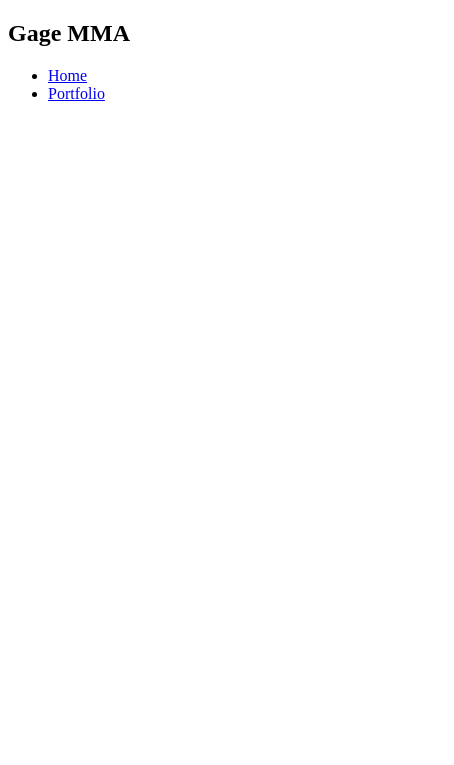
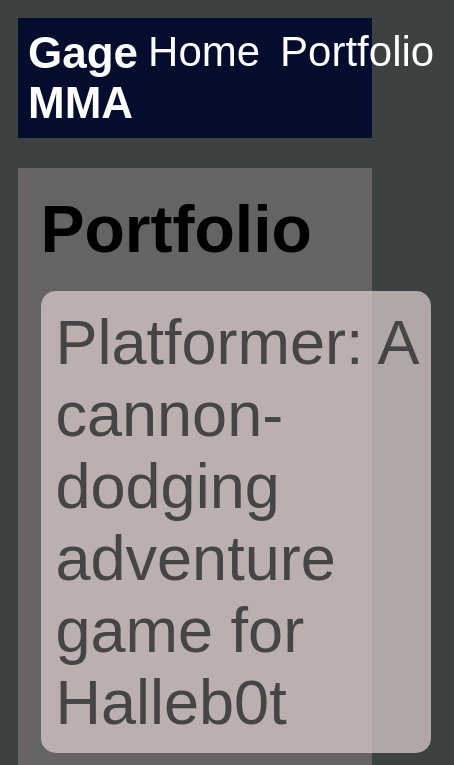
Before and after one commit to GravesGage1211/GravesGage1211.github.io, a plain HTML site: page portfolio.html in a window 390 px wide. Shown: the top 765 px of the page, 454 px wide, since content can reach past the window. Drawn offline with Linux system fonts and the light colour scheme.

Commit message:
finished portfolio

```diff
--- a/portfolio.html
+++ b/portfolio.html
@@ -2,26 +2,44 @@
 <html>
   <head>
     <title>Gage MMA</title>
+    <link rel="stylesheet" href="style.css" />
   </head>
 
   <body>
     <!-- All content goes here -->
     <div id="all-contents">
-      <nav>
-       <h1>Gage MMA</h1>
+        <nav>
+<h1>Gage MMA</h1>
        <ul id="nav-ul">
          <li class="nav-li">
          <a href="index.html">Home</a>
          <li class="nav-li">
          <a href="portfolio.html">Portfolio</a>
          </li>
+
         </li>
        </ul>
-      </nav>
+  </nav>
 
-      <main>
+  <main>
+  <div class="content">
+    <h1>Portfolio</h1>
+    <ul id="portfolio">
+<li>
+  <a href="fsd-projects/platformer/">Platformer: A cannon-dodging adventure game for Halleb0t</a>
+</li>
+<li>
+  <a href="fsd-projects/bouncing-box/">Bouncing Box: A fun introduction to web game development</a>
+</li>
+<li>
+  <a href="fsd-projects/circularity/">Circularity: A poetic motion experiment with circles</a>
+</li>
+    </ul>
 
-      </main>
+
+
+</div>
+  </main>
     </div>
   </body>
 </html>
--- a/style.css
+++ b/style.css
@@ -46,7 +46,7 @@ a {
 
 /* main container area beneath menu */
 main {
-    background: rgb(255, 255, 255);
+    background: rgb(101, 99, 99);
     display: flex;
     margin-top: 20px;
 }
@@ -76,3 +76,77 @@ main {
 h2, h3 {
     margin: 0px;
 }
+/* Portfolio styles */
+.content h1 {
+  color: black;
+}
+
+#portfolio {
+  list-style-type: none;
+  padding-left: 0;
+}
+
+#portfolio li {
+  background: #d7c7c7c3;
+  padding: 10px;
+  border-radius: 10px;
+  margin-bottom: 10px;
+}
+
+#portfolio li:hover {
+  background: #eee;
+}
+
+#portfolio a {
+  text-decoration: none;
+  color: #454545;
+}
+/* responsive web design */
+@media screen and (min-width: 120px) and (max-width: 1080px) {
+  main {
+    height: 100ch;
+    zoom: 1.5;
+    display: grid;
+  }
+
+  h1 {
+    font-size: 44px;
+  }
+
+  h2 {
+    font-size: 42px;
+  }
+
+  h3 {
+    font-size: 36px;
+  }
+
+  #all-contents {
+    height: 100ch;
+    margin: none;
+  }
+
+  a {
+    font-size: 42px;
+  }
+
+  .sidebar {
+    margin-right: 0px;
+    justify-content: center;
+    align-items: center;
+  }
+
+  .sidebar-img {
+    width: 100%;
+  }
+
+  p,
+  li {
+    font-size: 24px;
+  }
+
+  .content {
+    align-content: center;
+    justify-content: center;
+  }
+}
```
